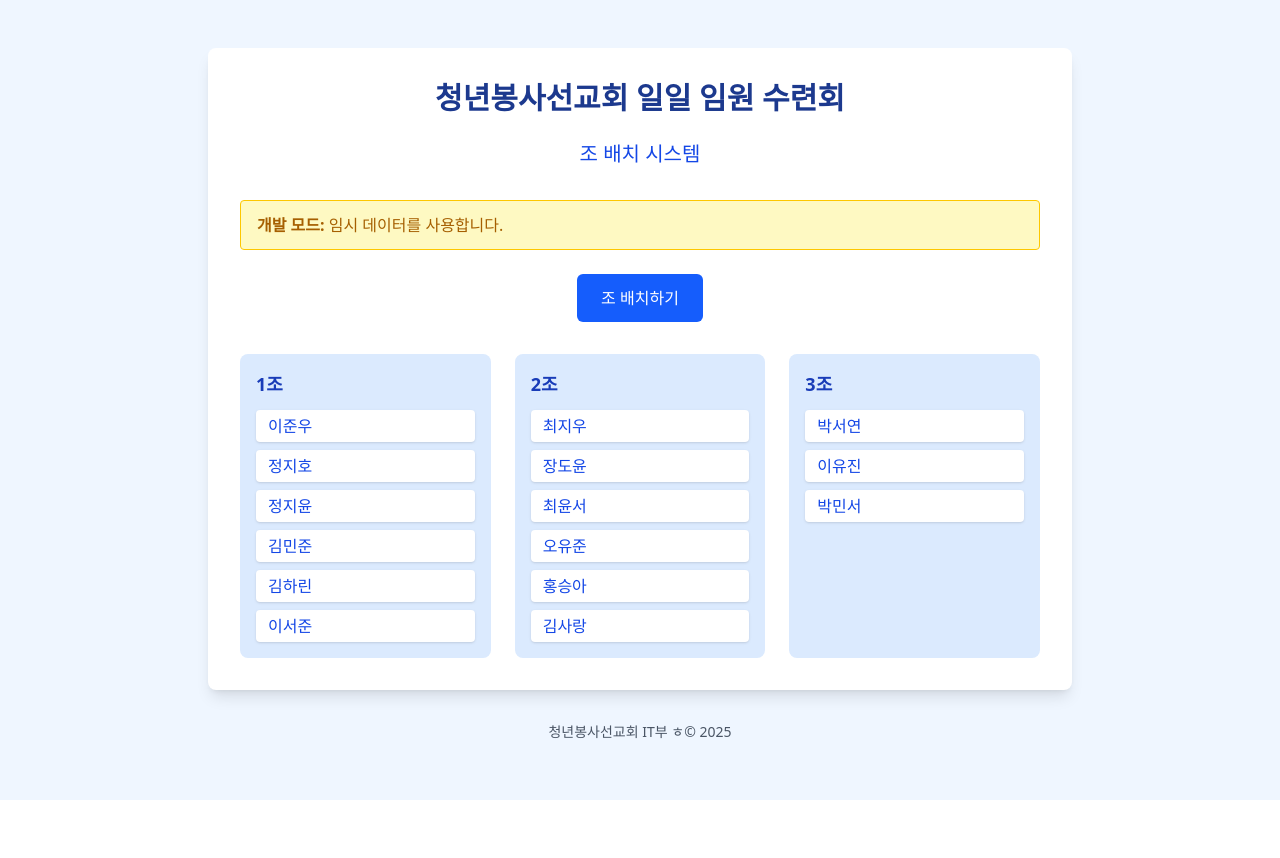
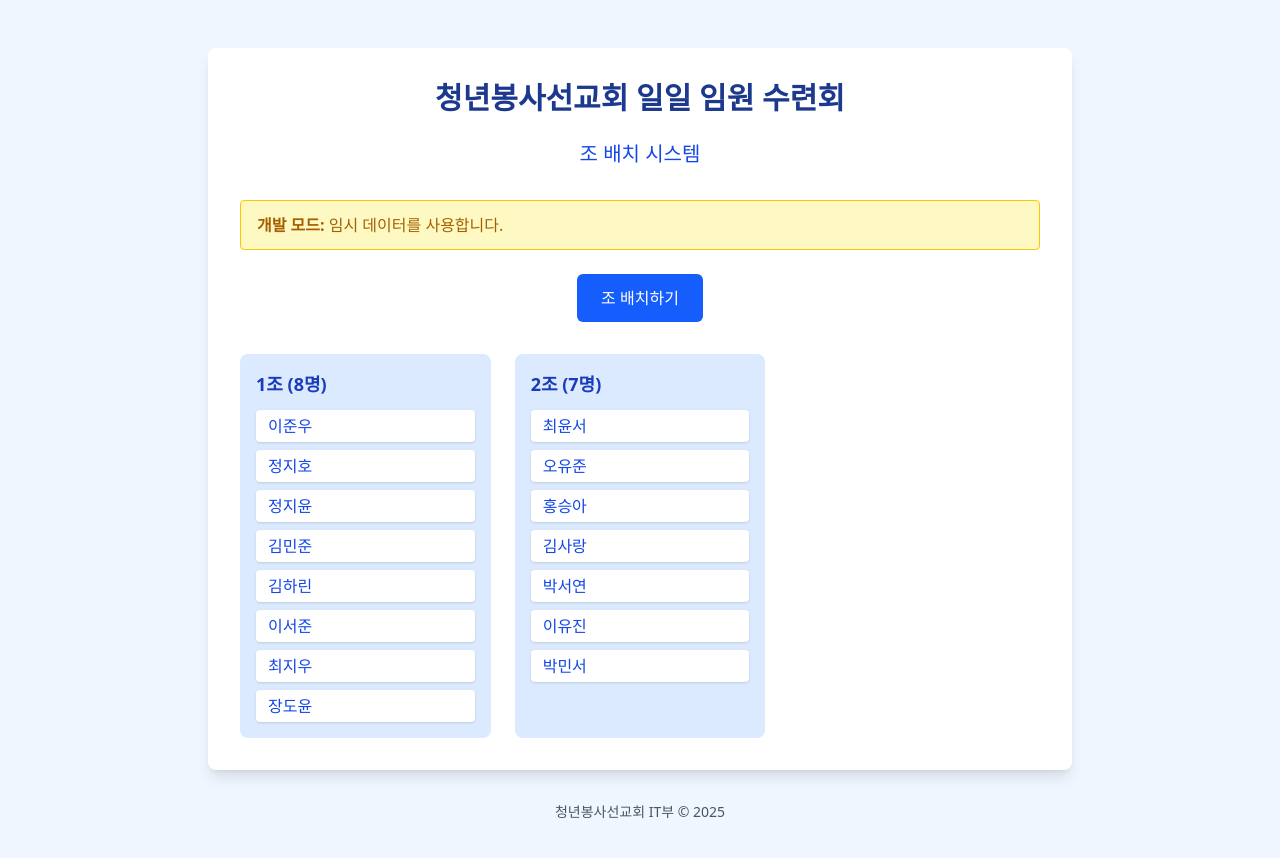
Before and after one commit to gntc-youth-it/team-gacha, a React (Vite) app: page / in a window 1280 px wide. Both pictures are taken after a click on the button "조 배치하기". Shown: the top 858 px of the page. Before the commit the page ends 800 px from the top, so only its background shows below. Built offline with nearby package versions, Linux system fonts and the light colour scheme.

Commit message:
feat: 인원 고루 배치되도록 로직 수정

```diff
--- a/src/App.jsx
+++ b/src/App.jsx
@@ -12,12 +12,10 @@ function App() {
 
       let names;
 
-      // 현재 환경 확인 (로컬인지 프로덕션인지)
       const isDevelopment = window.location.hostname === 'localhost'
           || window.location.hostname === '127.0.0.1';
 
       if (isDevelopment) {
-        // 로컬 환경: 임시 데이터 사용
         names = [
           '김민준', '이서준', '박서연', '최윤서', '정지호',
           '장도윤', '오유준', '정지윤', '김하린', '이준우',
@@ -25,7 +23,6 @@ function App() {
         ];
         console.log('🚀 로컬 환경 - 임시 데이터 사용');
       } else {
-        // 프로덕션 환경: API 호출
         console.log('🌐 프로덕션 환경 - API 호출');
         const response = await fetch('/api/getNames');
 
@@ -38,7 +35,6 @@ function App() {
         names = data.names;
       }
 
-      // 조 배치 로직 실행
       const assignedGroups = assignToGroups(names);
       setGroups(assignedGroups);
 
@@ -51,21 +47,40 @@ function App() {
   };
 
   const assignToGroups = (names) => {
+    // 이름 배열 복사 및 무작위 섞기
     const shuffledNames = [...names].sort(() => Math.random() - 0.5);
     const totalPeople = shuffledNames.length;
-    const numberOfGroups = Math.ceil(totalPeople / 6);
+
+    // 조 수 계산 (최소 5명 보장)
+    const numberOfGroups = Math.floor(totalPeople / 6);
+
+    // 인원이 부족한 경우 처리
+    if (totalPeople < 5) {
+      return [{
+        id: 1,
+        members: shuffledNames
+      }];
+    }
+
+    // 전체 인원이 조 수에 완벽히 분배되지 않는 경우의 수 계산
+    const remainder = totalPeople % numberOfGroups;
+    const baseGroupSize = Math.floor(totalPeople / numberOfGroups);
+
+    // 조 배치
     const groups = [];
+    let currentIndex = 0;
 
     for (let i = 0; i < numberOfGroups; i++) {
-      const groupSize = i === numberOfGroups - 1
-          ? totalPeople - (i * 6)
-          : Math.min(6, totalPeople - (i * 6));
+      // 남은 인원을 앞쪽 조들에 균등하게 분배
+      const groupSize = i < remainder ? baseGroupSize + 1 : baseGroupSize;
 
-      const group = shuffledNames.slice(i * 6, i * 6 + groupSize);
+      const group = shuffledNames.slice(currentIndex, currentIndex + groupSize);
       groups.push({
         id: i + 1,
         members: group
       });
+
+      currentIndex += groupSize;
     }
 
     return groups;
@@ -116,7 +131,7 @@ function App() {
                   {groups.map((group) => (
                       <div key={group.id} className="bg-blue-100 rounded-lg p-4">
                         <h3 className="text-lg font-bold text-blue-800 mb-3">
-                          {group.id}조
+                          {group.id}조 ({group.members.length}명)
                         </h3>
                         <ul className="space-y-2">
                           {group.members.map((member, index) => (
@@ -135,7 +150,7 @@ function App() {
           </div>
 
           <div className="mt-8 text-center text-sm text-gray-600">
-            <p>청년봉사선교회 IT부 ㅎ© 2025</p>
+            <p>청년봉사선교회 IT부 © 2025</p>
           </div>
         </div>
       </div>
```
